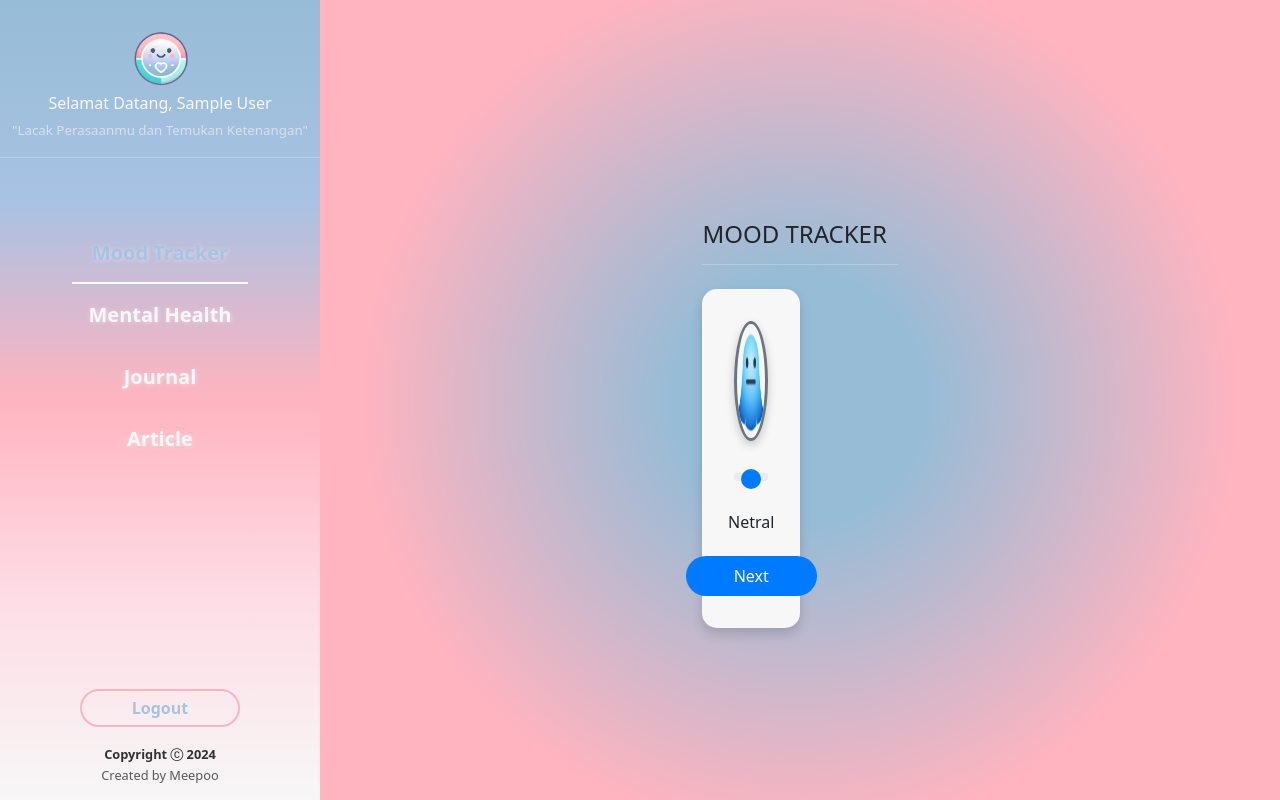
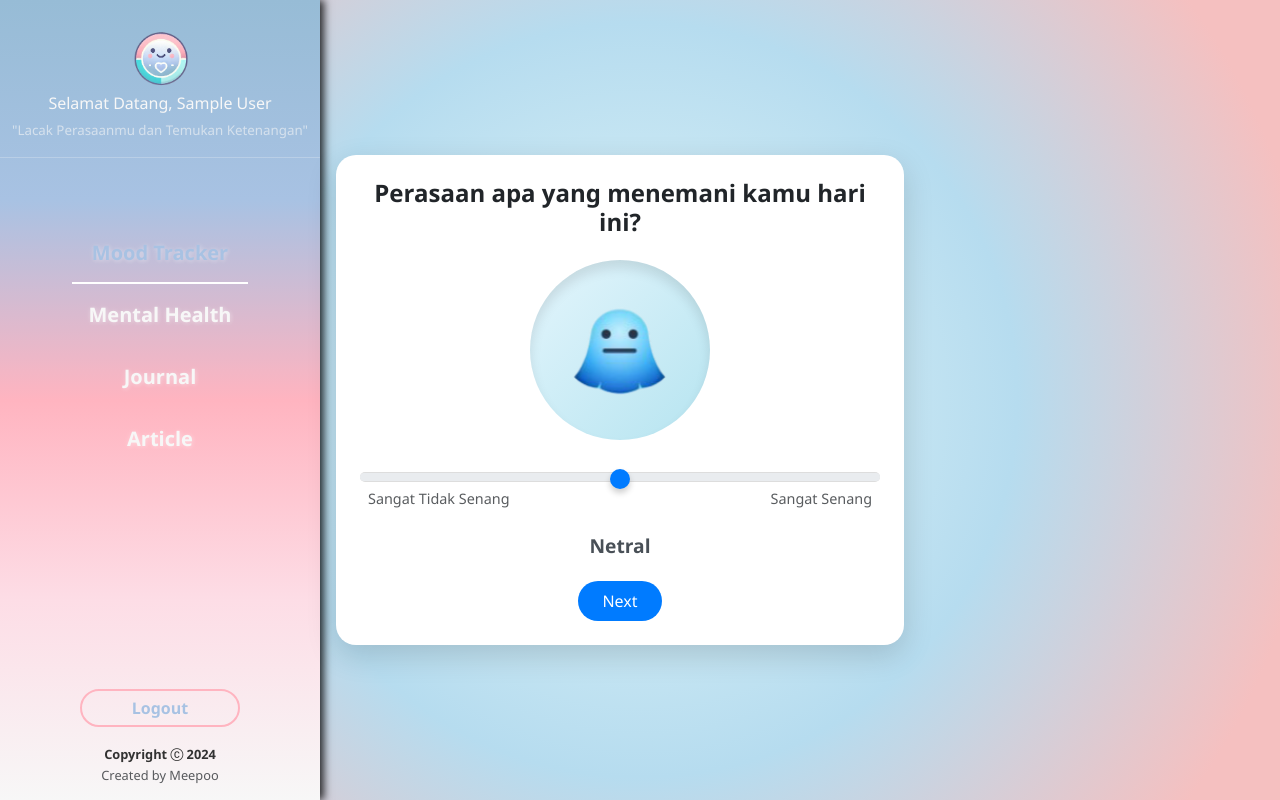
Before and after one commit to desdjajamahesa/MoodMate, a PHP site: page /moodmate/frontend/dashboard/mood-tracker.php in a window 1280 px wide. Run offline with PHP 8.4, Linux system fonts and the light colour scheme; the visitor is signed in with stand-in values (Sample User, id 1).

Commit message:
progress ke-1 moodtracker

```diff
--- a/frontend/dashboard/mood-tracker.php
+++ b/frontend/dashboard/mood-tracker.php
@@ -1,11 +1,5 @@
 <?php
-// session_start();
-// if (!isset($_SESSION['user'])) {
-//   header("Location: ../login.php");
-//   exit();
-// }
 session_start();
-
 ?>
 
 <!DOCTYPE html>
@@ -33,39 +27,40 @@
       <?php include 'sidebar.php' ?>
       <!-- ! SIDEBAR END CODE -->
 
-      <!-- ! MOOD TRACKER CONTENT OPEN CODE -->
-      <div class="col-9 mood-tracker-wrapper">
-        <div class="mood-tracker">
-          <div class="header-content-mood-tracker text-start mt-5">
-            <h4>MOOD TRACKER</h4>
-            <hr class="divider">
+      <!-- MOOD TRACKER CONTENT -->
+      <div class="col-9 mood-tracker-wrapper d-flex justify-content-center align-items-center">
+        <div class="mood-tracker p-4">
+          <!-- Header -->
+          <div class="header-content text-center mb-4">
+            <h2 class="fw-bold text-dark">Perasaan apa yang menemani kamu hari ini?</h2>
           </div>
-          <div class="main-content-mood-tracker d-flex flex-column align-items-center justify-content-center mt-4">
-            <!-- ! GAMBAR MOOD OPEN CODE -->
-            <div class="mood-image mb-3">
-              <img id="moodImage" src="../src/assets/images/emotions/netral.png" alt="Netral Mood" class="img-fluid" width="150" height="150">
+
+          <!-- Mood Image -->
+          <div class="mood-circle mx-auto mb-4">
+            <img id="moodImage" src="../src/assets/images/emotions/netral.png" alt="Mood" class="img-fluid">
+          </div>
+
+          <!-- Slider -->
+          <div class="mood-slider mb-4">
+            <input type="range" id="moodRange" class="form-range" min="1" max="7" value="4">
+            <div class="d-flex justify-content-between px-2">
+              <span class="slider-label text-muted">Sangat Tidak Senang</span>
+              <span class="slider-label text-muted">Sangat Senang</span>
             </div>
-            <!-- ! GAMBAR MOOD END CODE -->
-            <!-- ! SLIDER CHOICE OPEN CODE -->
-            <div class="mood-slider w-100 mb-3">
-              <input type="range" id="moodRange" class="form-range" min="1" max="7" value="4" step="1">
+          </div>
 
-            </div>
-            <!-- ! SLIDER CHOICE END CODE -->
-            <!-- DESKRIPSI MOOD OPEN CODE -->
-            <div class="mood-description mb-3 text-center">
-              <h6 id="moodText">Netral</h6>
-            </div>
-            <!-- DESKRIPSI MOOD END CODE -->
-            <!-- NEXT PAGE OPEN CODE -->
-            <div class="next-button">
-              <button id="nextBtn" class="btn btn-primary px-5">Next</button>
-            </div>
-            <!-- NEXT PAGE END CODE -->
+          <!-- Mood Description -->
+          <div class="mood-description text-center mb-4">
+            <h4 id="moodText" class="fw-semibold">Netral</h4>
+          </div>
+
+          <!-- Next Button -->
+          <div class="text-center">
+            <button id="nextBtn" class="btn btn-primary rounded-pill px-4 py-2">Next</button>
           </div>
         </div>
       </div>
-      <!-- ! MOOD TRACKER CONTENT END CODE -->
+      <!-- END MOOD TRACKER CONTENT -->
     </div>
   </div>
 
--- a/frontend/src/js/moodtracker.js
+++ b/frontend/src/js/moodtracker.js
@@ -1,10 +1,8 @@
-// Event listener untuk input range
 document.getElementById("moodRange").addEventListener("input", function () {
   const moodValue = parseInt(this.value);
   const moodImage = document.getElementById("moodImage");
   const moodText = document.getElementById("moodText");
 
-  // Ubah gambar dan teks sesuai nilai slider
   switch (moodValue) {
     case 1:
       moodImage.src = "../src/assets/images/emotions/sangat-tidak-senang.png";
@@ -37,8 +35,6 @@
   }
 });
 
-// Event listener untuk button "Next"
 document.getElementById("nextBtn").addEventListener("click", function () {
   alert("Fitur ini akan menampilkan pertanyaan berikutnya!");
-  // Anda bisa menambahkan redirect atau logika lain di sini
 });
--- a/frontend/src/style/moodtracker.css
+++ b/frontend/src/style/moodtracker.css
@@ -1,101 +1,102 @@
-/* ! WRAPPER MAIN CONTENT CODE */
-.mood-tracker-wrapper {
+/* Global Styles */
+body {
+  margin: 0;
+  font-family: 'Segoe UI', Tahoma, Geneva, Verdana, sans-serif;
+  background: radial-gradient(circle, #d9f1f7 10%, #b6dcef 50%, #f5c0c0 90%);
   height: 100vh;
-  background: radial-gradient(circle, #97bcd6 20%, #ffb4c0 70%);
   display: flex;
   align-items: center;
   justify-content: center;
 }
-/* ! END CODE */
 
-/* ! HEADER CONTENT MOOD TRACKER CODE */
-.header-content-mood-tracker {
-}
-/* ! END CODE */
-
-/* ! MAIN CONTENT MOOD TRACKER CODE */
-.main-content-mood-tracker {
-  padding: 2rem;
-  border-radius: 15px;
-  box-shadow: 0px 6px 12px rgba(0, 0, 0, 0.15);
-  width: 50%;
+/* Mood Tracker Wrapper */
+.mood-tracker-wrapper {
+  width: 100%;
   max-width: 600px;
-  text-align: center;
-  background-color: #F7F7F7;
-  transition: all 0.4s ease-in-out;
+  padding: 1rem;
 }
 
-.main-content-mood-tracker:hover {
-  transform: translateY(-5px); /* Efek hover mengangkat sedikit */
-  box-shadow: 0px 8px 16px rgba(0, 0, 0, 0.3);
+/* Mood Tracker Container */
+.mood-tracker {
+  background-color: #ffffff;
+  border-radius: 20px;
+  box-shadow: 0px 10px 30px rgba(0, 0, 0, 0.15);
+  padding: 2rem;
+  text-align: center;
 }
-/* ! END CODE */
 
-/* ! MODO IMAGE CODE */
-.mood-image img {
-  width: 120px;
-  height: 120px;
+/* Header Content */
+.header-content h2 {
+  font-size: 1.5rem;
+  color: #333;
+  margin-bottom: 1.5rem;
+}
+
+/* Mood Circle */
+.mood-circle {
+  width: 180px;
+  height: 180px;
+  margin: 0 auto; /* Untuk memposisikan ke tengah horizontal */
+  display: flex;
+  justify-content: center;
+  align-items: center;
   border-radius: 50%;
-  border: 3px solid #6c757d;
-  box-shadow: 0px 4px 10px rgba(0, 0, 0, 0.2);
+  background: linear-gradient(135deg, #e3f5fc, #b6e4f0);
+  box-shadow: inset 0 8px 12px rgba(0, 0, 0, 0.1);
 }
-/* ! END CODE */
 
-/* ! SLIDER CODE */
-/* Range Slider */
+.mood-circle img {
+  width: 100px; /* Ukuran gambar */
+  height: 100px;
+  object-fit: contain; /* Pastikan gambar terjaga proporsinya */
+}
+
+/* Mood Slider */
 .mood-slider input[type="range"] {
   -webkit-appearance: none;
-  appearance: none;
   width: 100%;
-  height: 8px;
-  background: #DDD;
+  height: 10px;
+  background: #ddd;
+  border-radius: 10px;
   outline: none;
-  border-radius: 5px;
-  margin: 1rem 0;
 }
 
 .mood-slider input[type="range"]::-webkit-slider-thumb {
   -webkit-appearance: none;
-  appearance: none;
   width: 20px;
   height: 20px;
   background: #007bff;
   border-radius: 50%;
   cursor: pointer;
-  transition: all 0.3s ease;
-}
-
-.mood-slider input[type="range"]::-webkit-slider-thumb:hover {
-  background: #0056b3;
+  box-shadow: 0 4px 6px rgba(0, 0, 0, 0.2);
+  transition: 0.3s ease;
 }
 
 .mood-slider input[type="range"]::-webkit-slider-thumb:hover {
   background: #0056b3;
   transform: scale(1.1);
 }
-/* ! END CODE */
 
-/* ! MOOD DESCRIPTION TEXT CODE */
-.mood-description h5 {
+.slider-label {
+  font-size: 0.9rem;
+  color: #666;
+}
+
+/* Mood Description */
+.mood-description h4 {
   color: #495057;
   font-size: 1.2rem;
-  font-weight: bold;
-  margin: 1rem 0;
 }
-/* ! END CODE */
 
-/* ! BUTTON NEXT */
-.next-button button {
+/* Next Button */
+.btn-primary {
   background-color: #007bff;
   border: none;
-  border-radius: 20px;
-  padding: 0.5rem 2rem;
   font-size: 1rem;
-  transition: all 0.3s ease;
+  transition: all 0.3s ease-in-out;
 }
 
-.next-button button:hover {
+.btn-primary:hover {
   background-color: #0056b3;
-  transform: scale(1.08);
+  transform: scale(1.05);
 }
-/* ! END CODE */
```
